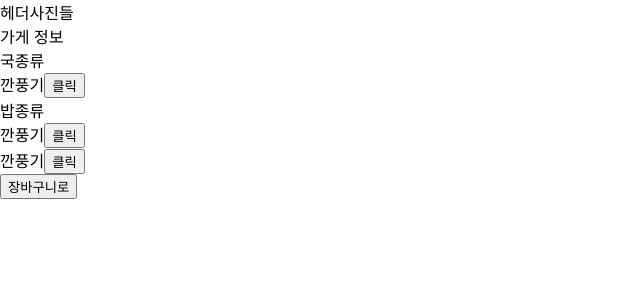
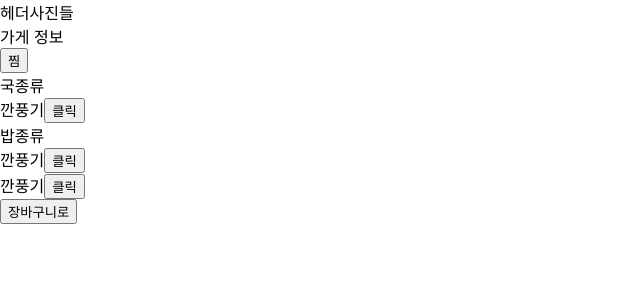
Before and after one commit to hula-la/baedal, a React (Create React App) app in the folder frontend/: page /storeDetail in a window 1280 px wide. Shown: the top 300 px of the page, without its empty margins (0-640 px from the left). Built offline with nearby package versions, Linux system fonts and the light colour scheme.

Commit message:
[#13][FE] ADD 찜 컴포넌트 제작

```diff
--- a/frontend/src/pages/order/orderPage.tsx
+++ b/frontend/src/pages/order/orderPage.tsx
@@ -77,9 +77,6 @@ const OrderPage = () => {
           handleTextItem(e.target.value, e.target.id)
         }} />
       </div>
-      <div>
-        가격 : {cookies.basket[0].totalPrice}
-      </div>
     </main>
   )
 };
--- a/frontend/src/pages/storeDetail/components/StoreInfo.tsx
+++ b/frontend/src/pages/storeDetail/components/StoreInfo.tsx
@@ -1,6 +1,23 @@
+import { useState } from "react";
+
 const StoreInfo = () => {
+  const [isLiked, setIsLiked] = useState(false)
+  const handleLikeButton = () => {
+    console.log('post요청')
+    setIsLiked(!isLiked)
+  }
+
   return (
-    <div>가게 정보</div>
+    <div>
+      가게 정보
+      <div onClick={handleLikeButton}>
+        {isLiked?
+          <button>찜 해제</button>
+        :
+          <button>찜</button>
+        }
+      </div>
+    </div>
   )
 }
 
```
Also changed, not shown: frontend/src/pages/likeStore/components/LikeStores.tsx (added, +7 -0 lines), frontend/src/pages/likeStore/likeStorePage.tsx (added, +20 -0 lines).
